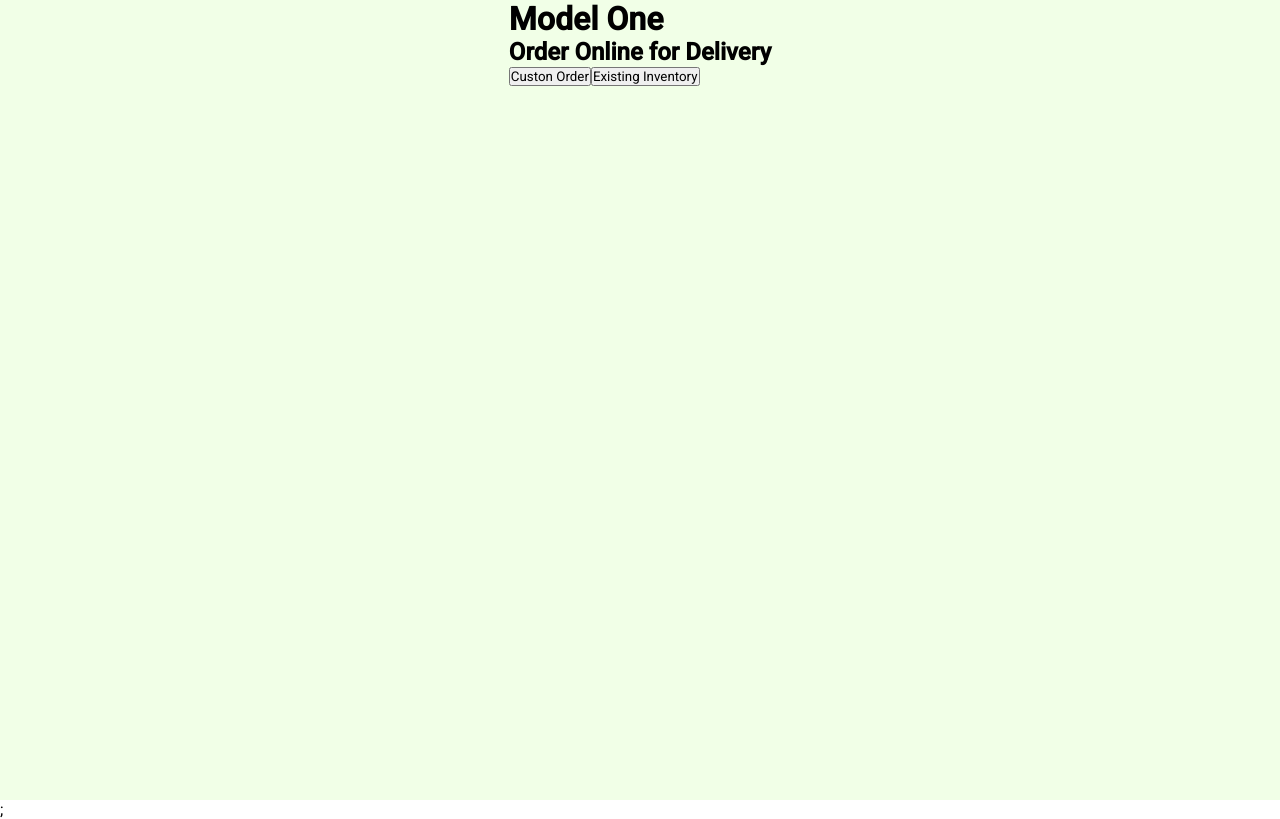
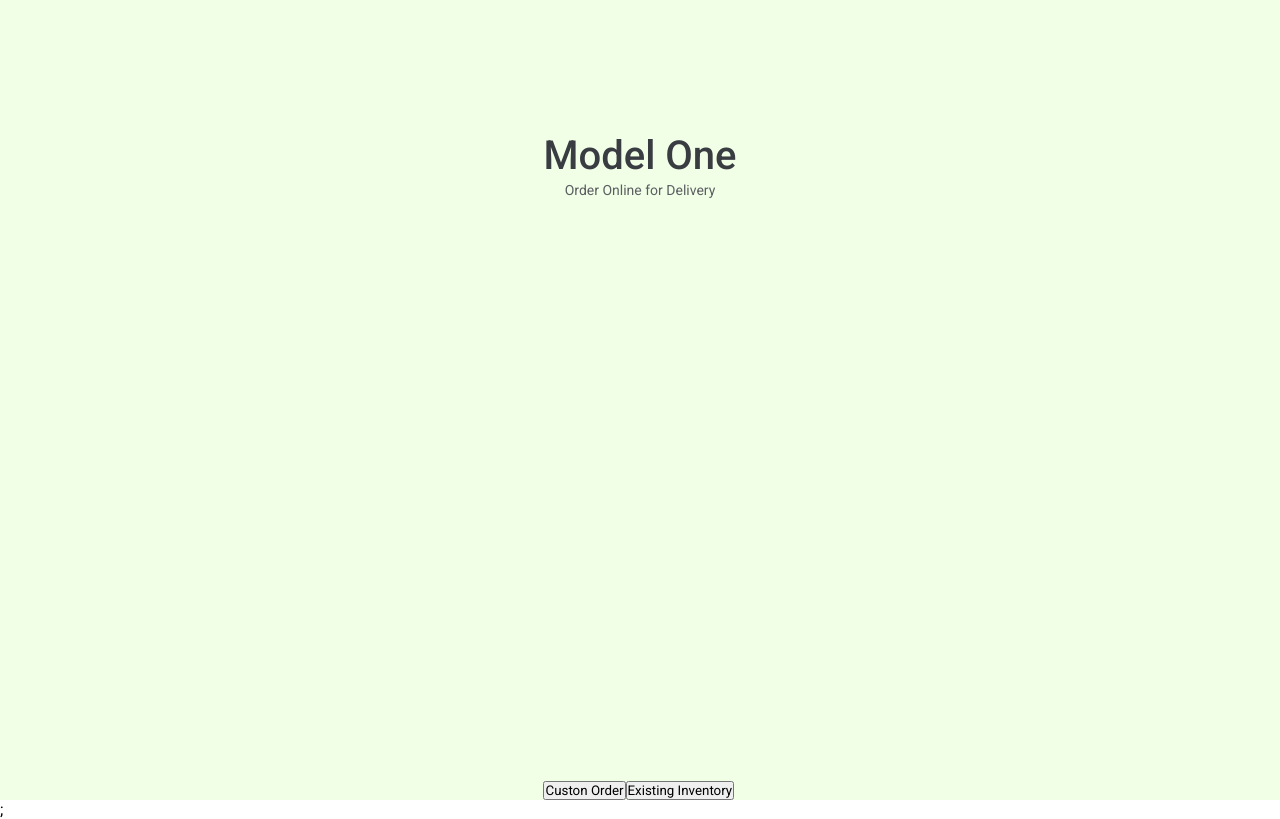
Before and after one commit to IvanMatt8/landing-page-tesla, a React (Create React App) app: page / in a window 1280 px wide. Built offline with nearby package versions, Linux system fonts and the light colour scheme.

Commit message:
:style: adicionando estilo e alinhando o texto.

```diff
--- a/src/components/DefaultOverlayContent/style.ts
+++ b/src/components/DefaultOverlayContent/style.ts
@@ -1,7 +1,29 @@
 import styled from "styled-components";
 
-export const Container = styled.div``;
+export const Container = styled.div`
+  display: flex;
+  flex-direction: column;
+  justify-content: space-between;
+  flex: 1;
+`;
 
-export const Heading = styled.div``;
+export const Heading = styled.div`
+  margin-top: 16.5vh;
+  text-align: center;
+
+  > h1 {
+    font-weight: 500;
+    font-size: 40px;
+    line-height: 48px;
+    color: #393c41;
+  }
+
+  > h2 {
+    font-weight: normal;
+    font-size: 14px;
+    line-height: 20px;
+    color: #5c5e62;
+  }
+`;
 
 export const Buttons = styled.div``;
```
